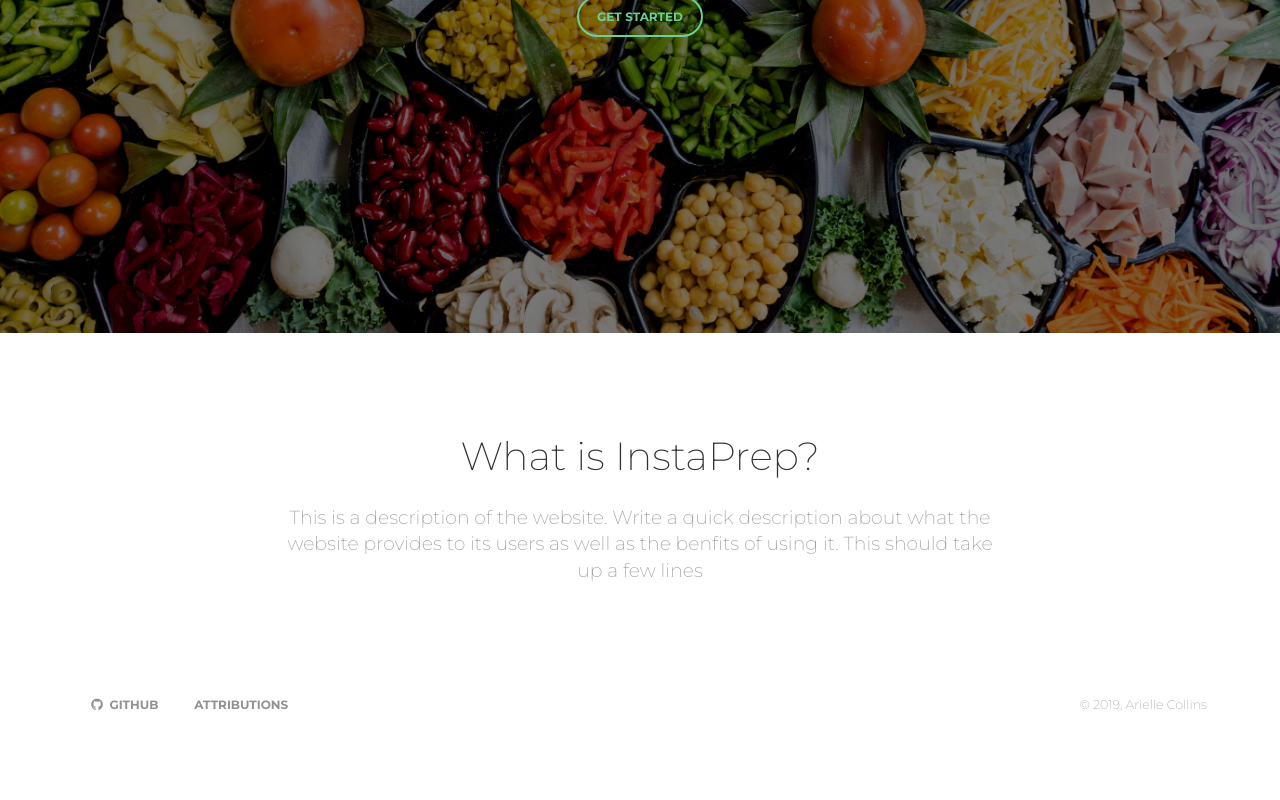
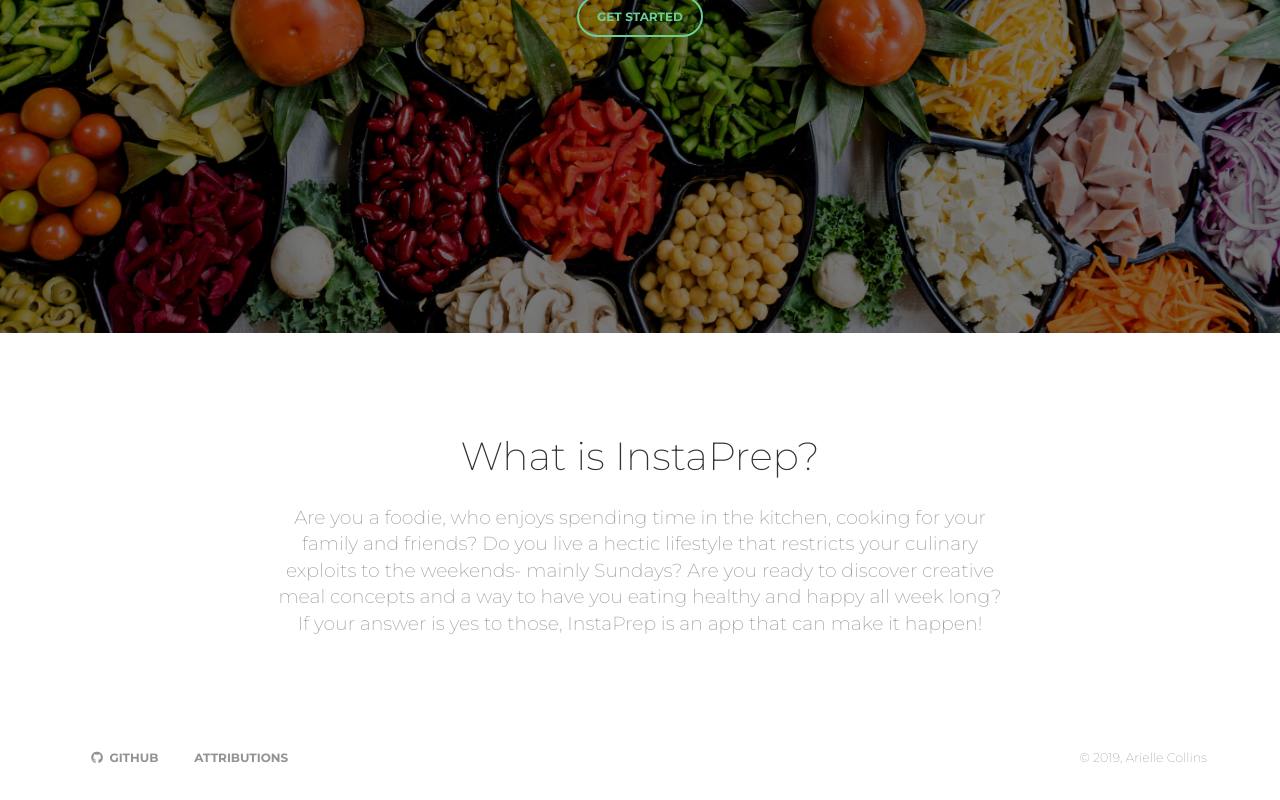
Before and after one commit to ariellecollinsb/InstaPrep, a React (Create React App) app in the folder client/: page /index in a window 1280 px wide. Shown: the part 467-1267 px from the top of the page. Before the commit the page ends 1214 px from the top, so only its background shows below. Built offline with nearby package versions, Linux system fonts and the light colour scheme; no server answers.

Commit message:
updated home

```diff
--- a/client/src/views/Home.js
+++ b/client/src/views/Home.js
@@ -30,7 +30,10 @@ function HomePage() {
               <Col className="ml-auto mr-auto" md="8">
                 <h2 className="title">What is InstaPrep?</h2>
                 <h5 className="description">
-                  This is a description of the website.  Write a quick description about what the website provides to its users as well as the benfits of using it.  This should take up a few lines
+                  Are you a foodie, who enjoys spending time in the kitchen, cooking for your family and friends?
+                  Do you live a hectic lifestyle that restricts your culinary exploits to the weekends- mainly Sundays?
+                  Are you ready to discover creative meal concepts and a way to have you eating healthy and happy all week long?
+                  If your answer is yes to those, InstaPrep is an app that can make it happen!
                 </h5>
               </Col>
             </Row>
```
